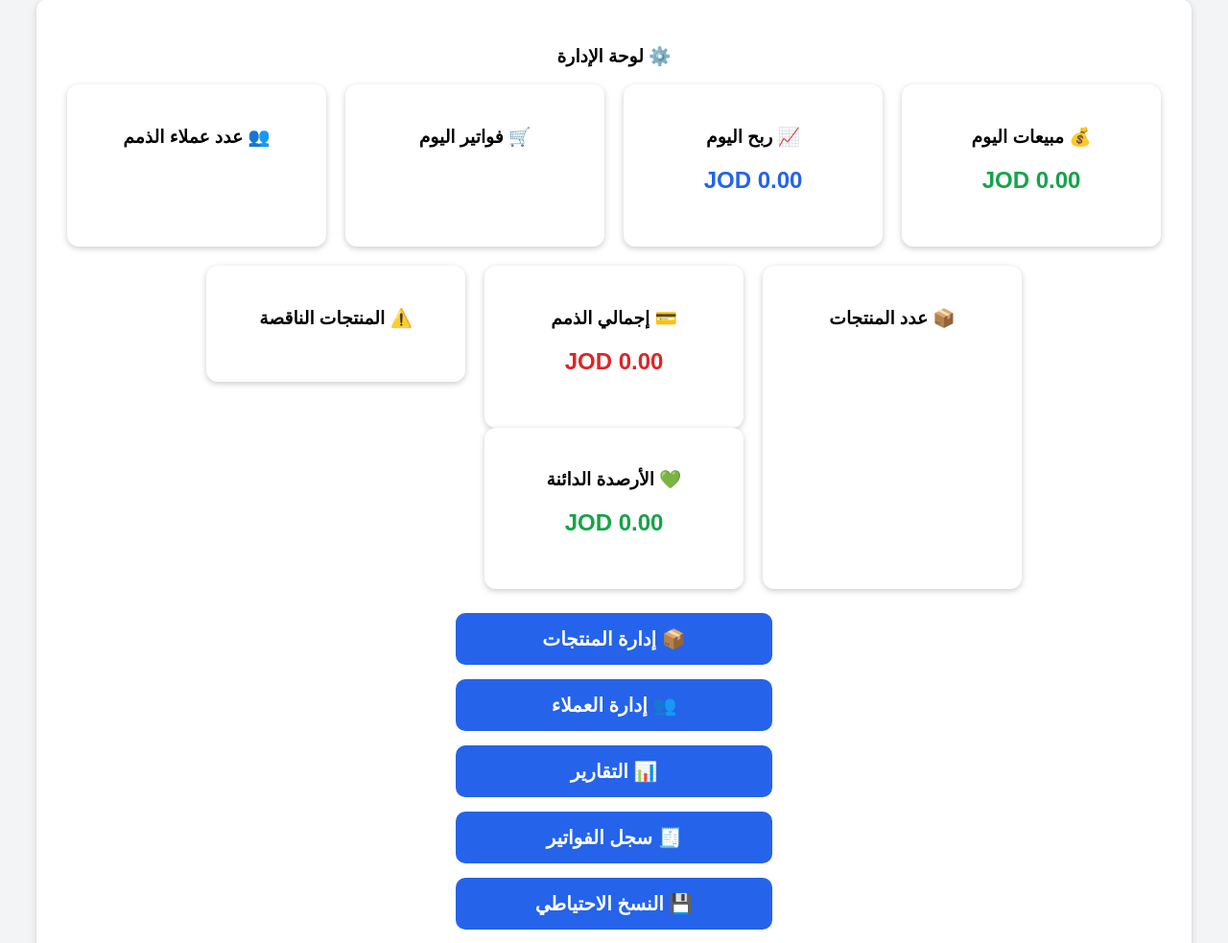
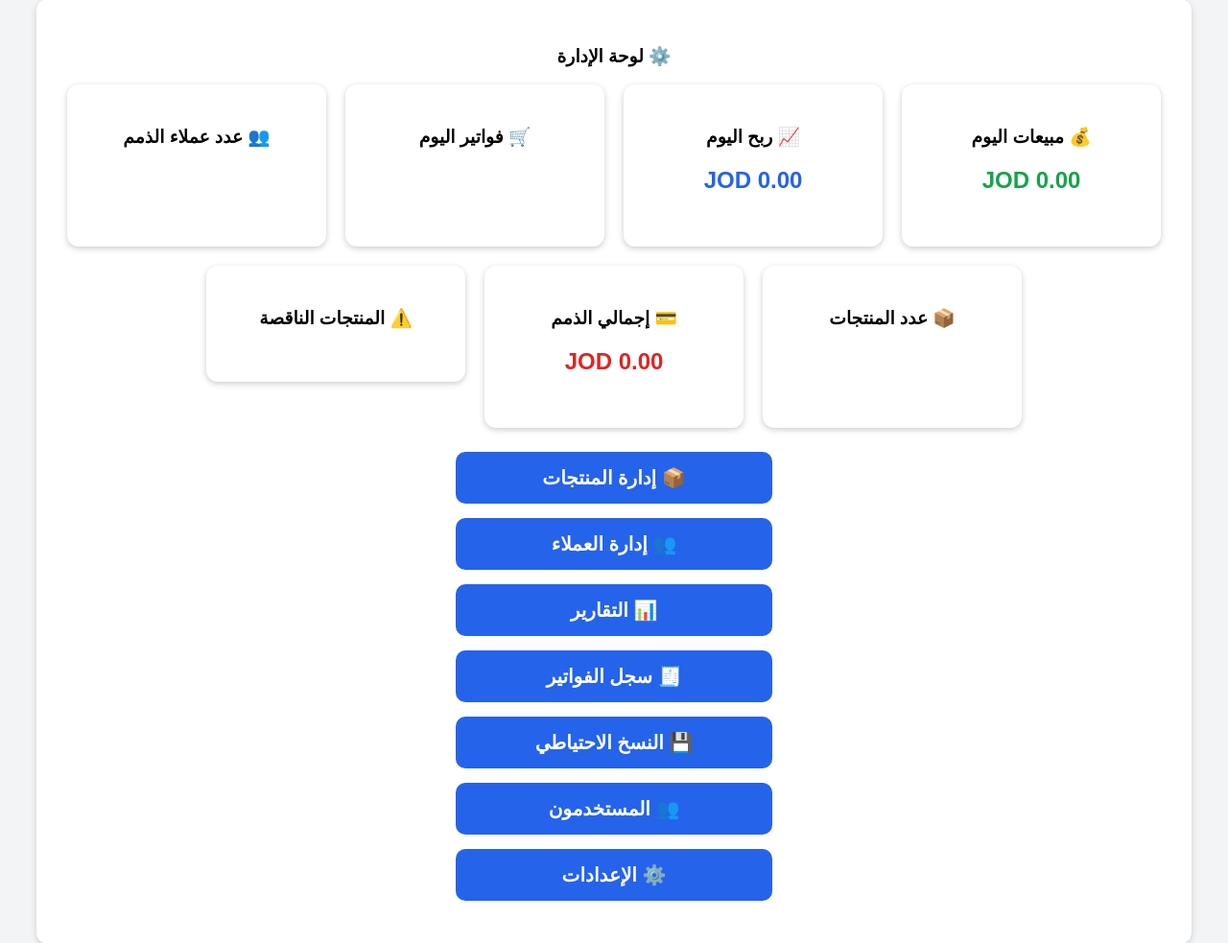
Before and after one commit to bkawash-ops/grecory_web, a Flask app: template templates/index.html in a window 1280 px wide. Shown: the part 117-1100 px from the top of the page at 96% size. Run offline with Flask 3, Linux system fonts and the light colour scheme; the template is opened without the code that fills it, so the values that code supplies are empty; some libraries are stand-ins or nearby versions.

Commit message:
Update index.html

```diff
--- a/templates/index.html
+++ b/templates/index.html
@@ -342,24 +342,6 @@ text-align:center;
 </h2>
 
 </div>
-<div style="
-background:white;
-padding:25px;
-border-radius:12px;
-box-shadow:0 2px 6px #ccc;
-width:220px;
-text-align:center;
-">
-
-<h3>
-💚 الأرصدة الدائنة
-</h3>
-
-<h2 style="color:#16a34a;">
-{{ "%.2f"|format(total_credit) }} JOD
-</h2>
-
-</div>
 </a>
 <a href="/low_stock_report"
 style="
```
